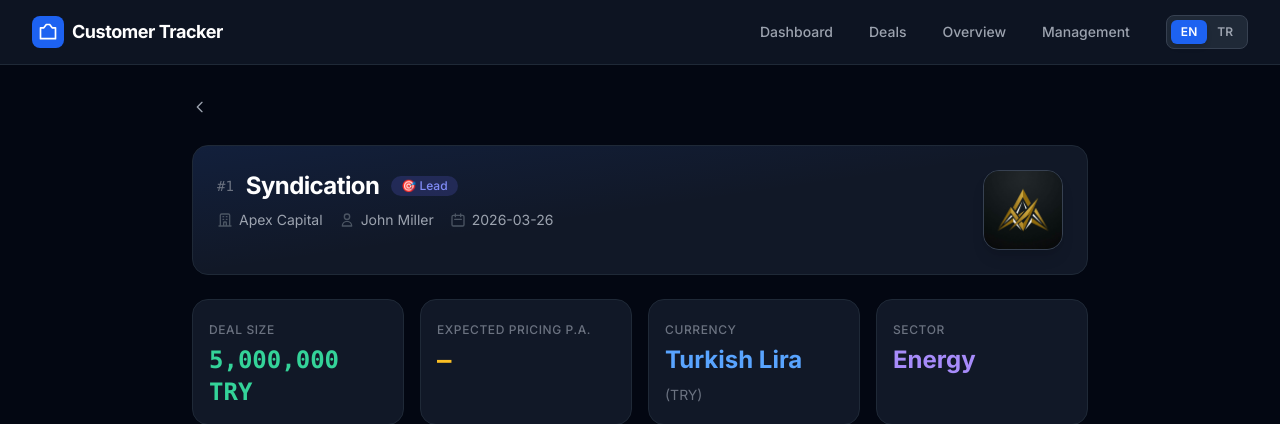
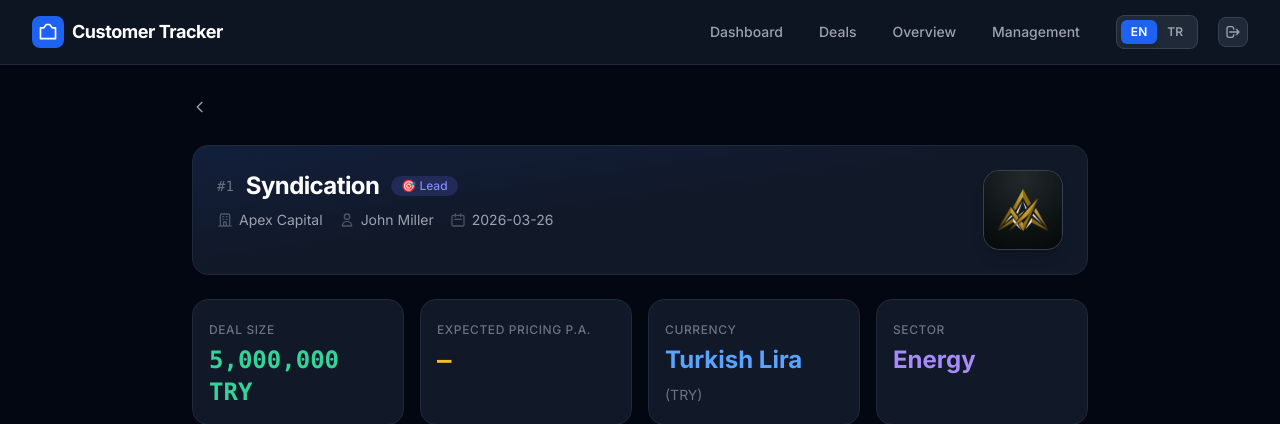
Before and after one commit to ahmetguder25/customertracker_KTvibeCoding_AhmetGuder, a Flask app: page /deals/1 in a window 1280 px wide. Shown: the top 424 px of the page. Run offline with Flask 3, Linux system fonts and the light colour scheme; a user stored in the database is signed in; data comes from the database, SQL or seed files in the repository; some libraries are stand-ins or nearby versions.

Commit message:
feat: add disconnect button to navigation menu
- Added an environment selector 'logout' button to the navbar in base.html
- The button calls the /disconnect route to return the user to the environment selection screen

```diff
--- a/templates/base.html
+++ b/templates/base.html
@@ -59,6 +59,13 @@
                         <a href="/set_language/0" class="px-2.5 py-1 text-xs font-semibold rounded-md transition-all {{ 'bg-brand-600 text-white shadow-md' if current_lang == 0 else 'text-gray-400 hover:bg-gray-700 hover:text-white' }}">EN</a>
                         <a href="/set_language/1" class="px-2.5 py-1 text-xs font-semibold rounded-md transition-all {{ 'bg-brand-600 text-white shadow-md' if current_lang == 1 else 'text-gray-400 hover:bg-gray-700 hover:text-white' }}">TR</a>
                     </div>
+
+                    <!-- Disconnect / Change Environment -->
+                    <a href="/disconnect" class="ml-4 flex items-center justify-center p-1.5 rounded-lg bg-gray-800 border border-gray-700 text-gray-400 hover:bg-red-500/10 hover:text-red-400 hover:border-red-500/30 transition-all duration-200" title="Change Environment / Disconnect">
+                        <svg class="w-4 h-4" fill="none" stroke="currentColor" stroke-width="2" viewBox="0 0 24 24">
+                            <path stroke-linecap="round" stroke-linejoin="round" d="M17 16l4-4m0 0l-4-4m4 4H7m6 4v1a3 3 0 01-3 3H6a3 3 0 01-3-3V7a3 3 0 013-3h4a3 3 0 013 3v1" />
+                        </svg>
+                    </a>
                 </div>
             </div>
         </div>
```
